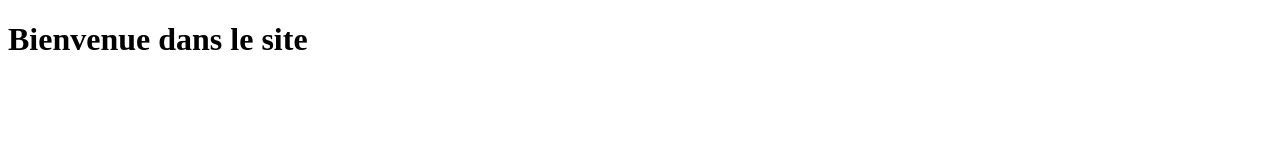
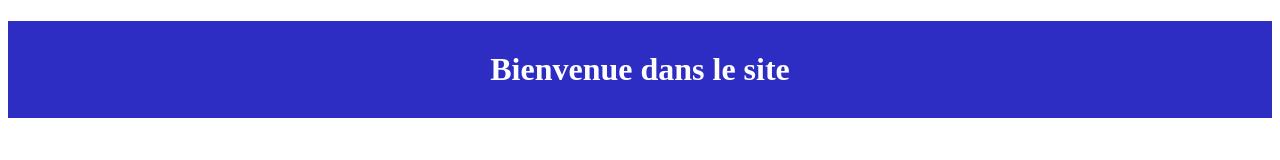
Before and after one commit to Fiacre11/P18, a plain HTML site: page accueil.html in a window 1280 px wide. Drawn offline with Linux system fonts and the light colour scheme.

Commit message:
j'ai ajouté du style au titre h1 du fichier accueil.html

```diff
--- a/accueil.html
+++ b/accueil.html
@@ -4,6 +4,7 @@
     <meta charset="UTF-8">
     <meta name="viewport" content="width=device-width, initial-scale=1.0">
     <title>Document</title>
+    <link rel="stylesheet" href="./style.css">
 </head>
 <body>
     <h1>Bienvenue dans le site </h1>
--- a/style.css
+++ b/style.css
@@ -0,0 +1,6 @@
+h1{
+    background-color: rgb(45, 45, 195);
+    color: #fff;
+    text-align: center;
+    padding: 30px;
+}
```
